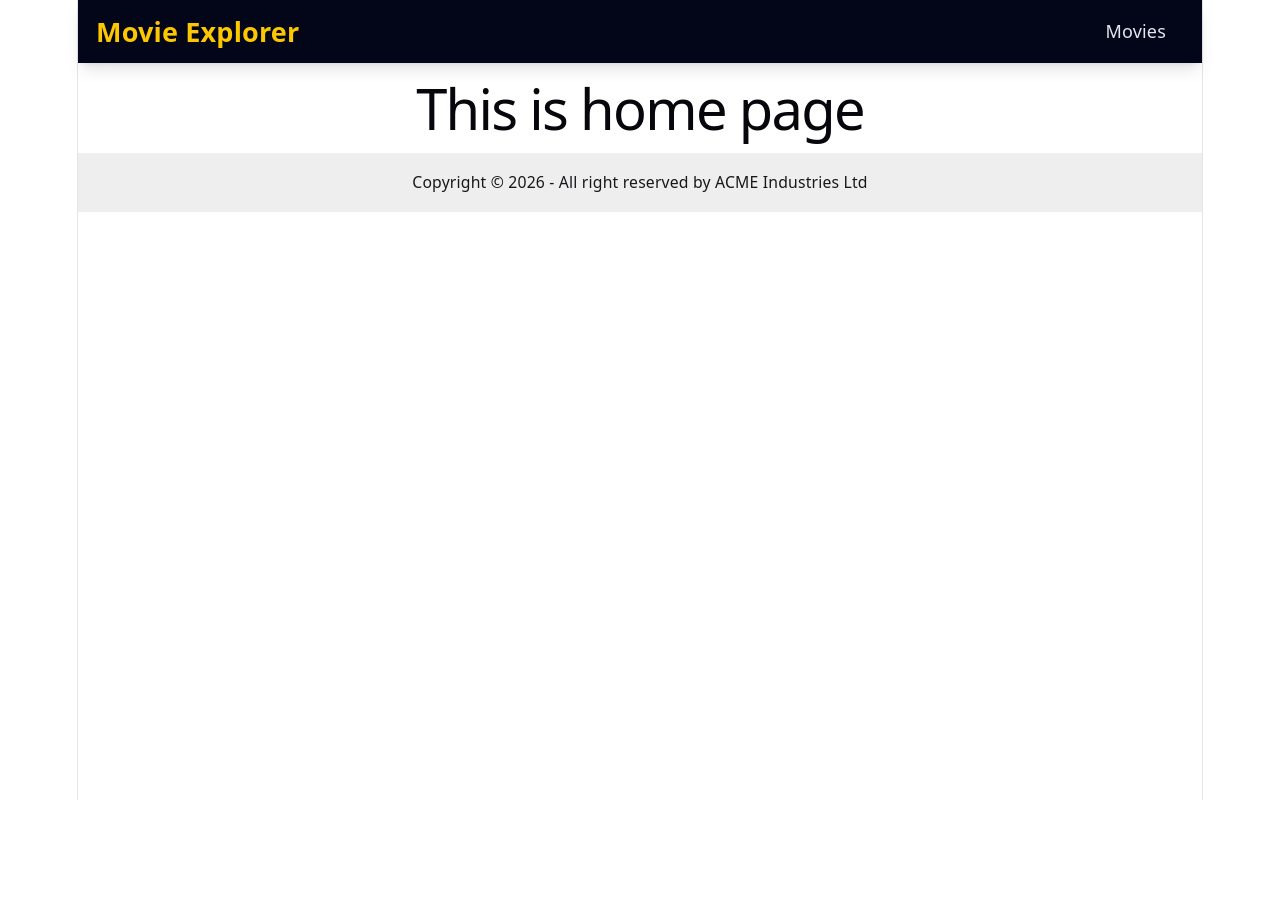
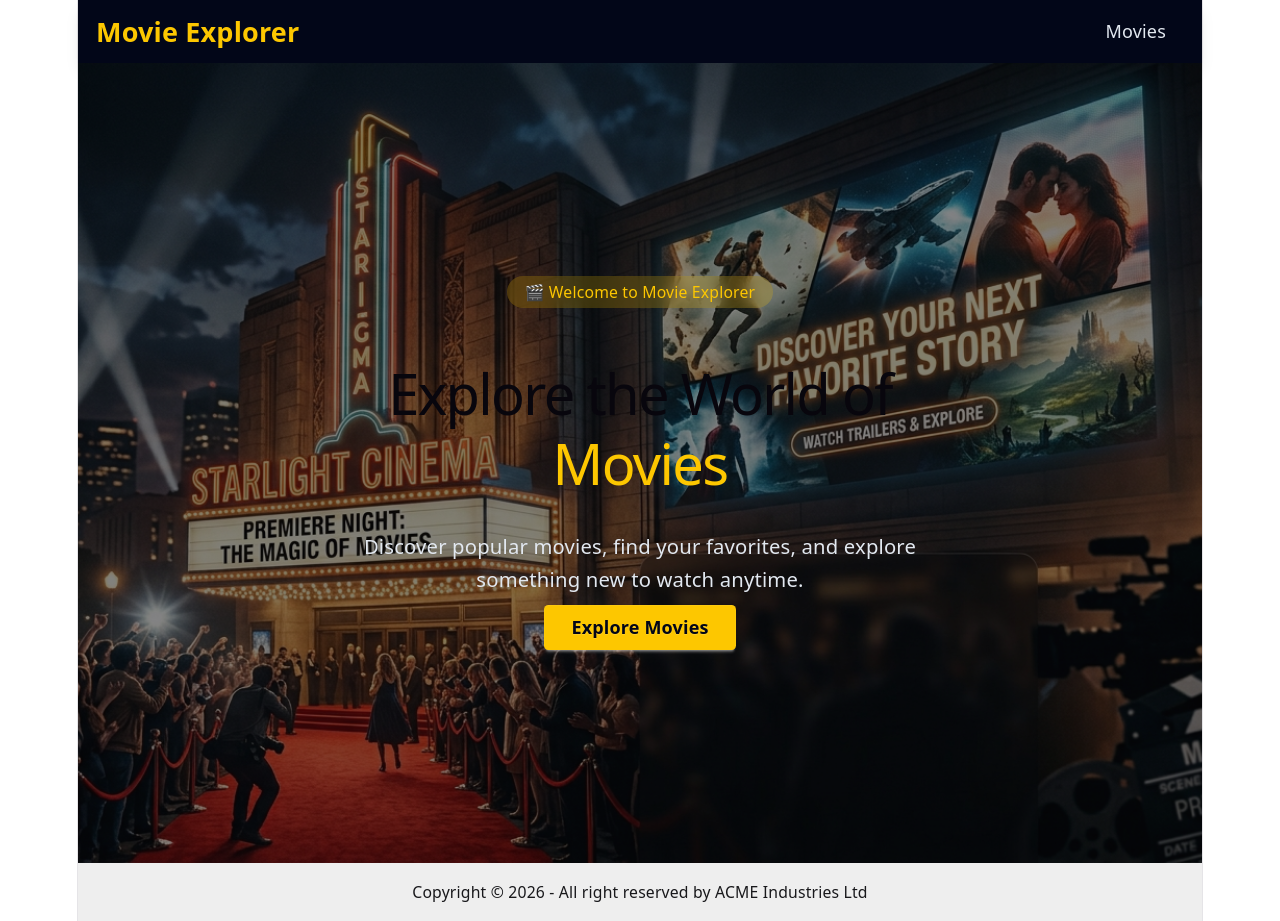
Before and after one commit to pobittra1/Movie-Explorer, a React (Vite) app: page / in a window 1280 px wide. Before the commit the page ends 800 px from the top, so only its background shows below. Built offline with nearby package versions, Linux system fonts and the light colour scheme.

Commit message:
done Hero section

```diff
--- /dev/null
+++ b/src/components/Hero.jsx
@@ -0,0 +1,37 @@
+function Hero() {
+  return (
+    <div>
+      <div
+        className="hero min-h-screen"
+        style={{
+          backgroundImage: `url("/hero-image.jpeg")`,
+        }}
+      >
+        <div className="hero-overlay"></div>
+        <div className="hero-content text-neutral-content text-center">
+          <div className="max-w-2xl">
+            <span className="mb-4 inline-block rounded-full bg-yellow-400/20 px-4 py-1 text-sm font-medium text-yellow-400 backdrop-blur-sm">
+              🎬 Welcome to Movie Explorer
+            </span>
+
+            <h1 className="mb-6 text-4xl font-extrabold leading-tight text-white sm:text-5xl md:text-6xl">
+              Explore the World of
+              <span className="block text-yellow-400">Movies</span>
+            </h1>
+
+            <p className="mx-auto mb-8 max-w-xl text-base leading-relaxed text-slate-200 sm:text-lg">
+              Discover popular movies, find your favorites, and explore
+              something new to watch anytime.
+            </p>
+
+            <button className="btn border-none bg-yellow-400 px-6 mt-2 text-base font-semibold text-slate-950 hover:bg-yellow-300">
+              Explore Movies
+            </button>
+          </div>
+        </div>
+      </div>
+    </div>
+  );
+}
+
+export default Hero;
--- a/src/pages/Home.jsx
+++ b/src/pages/Home.jsx
@@ -1,7 +1,9 @@
+import Hero from "../components/Hero";
+
 function Home() {
   return (
     <div>
-      <h1>This is home page</h1>
+      <Hero></Hero>
     </div>
   );
 }
```
Also changed, not shown: public/hero-image.jpeg (added).
